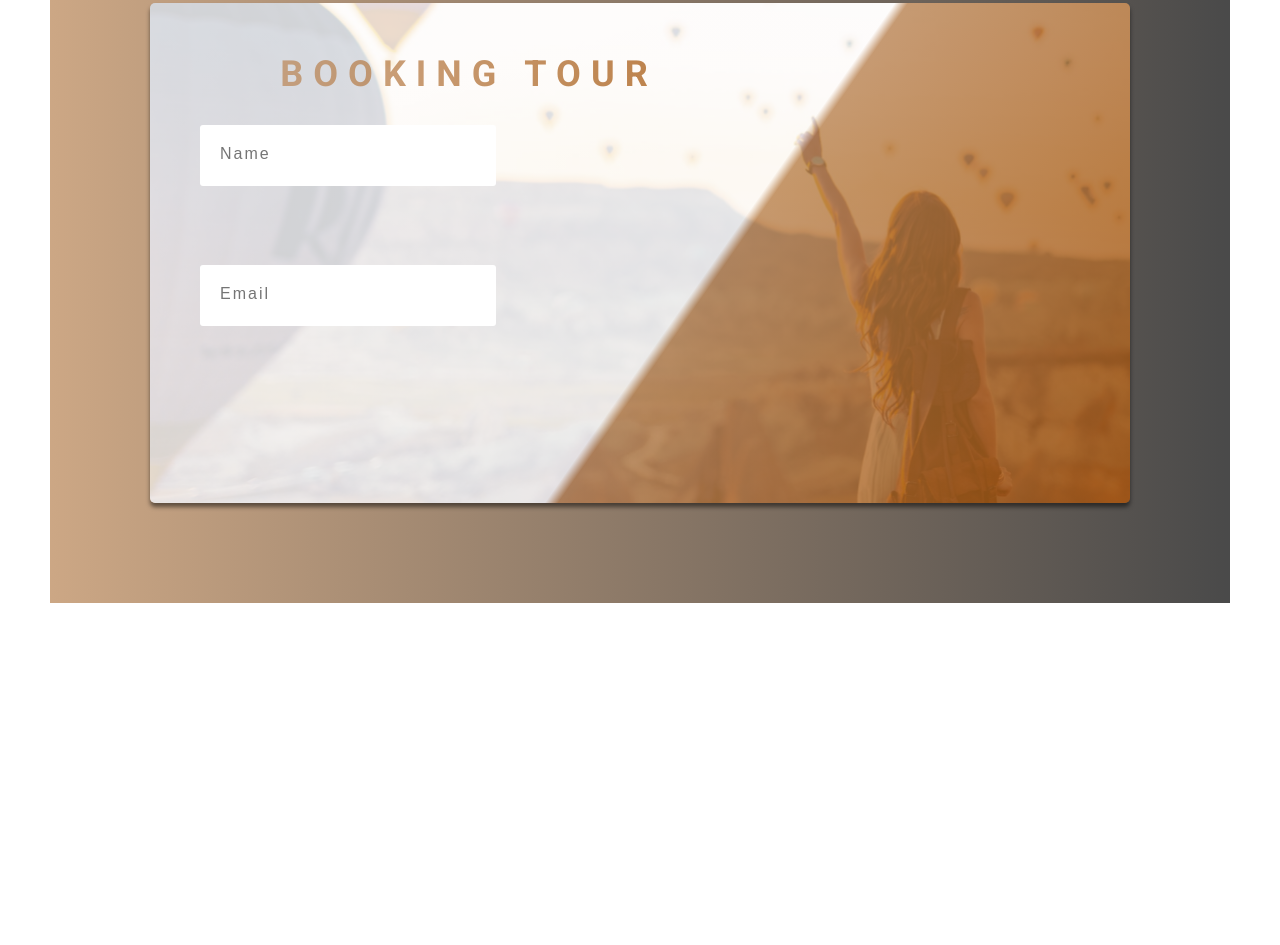
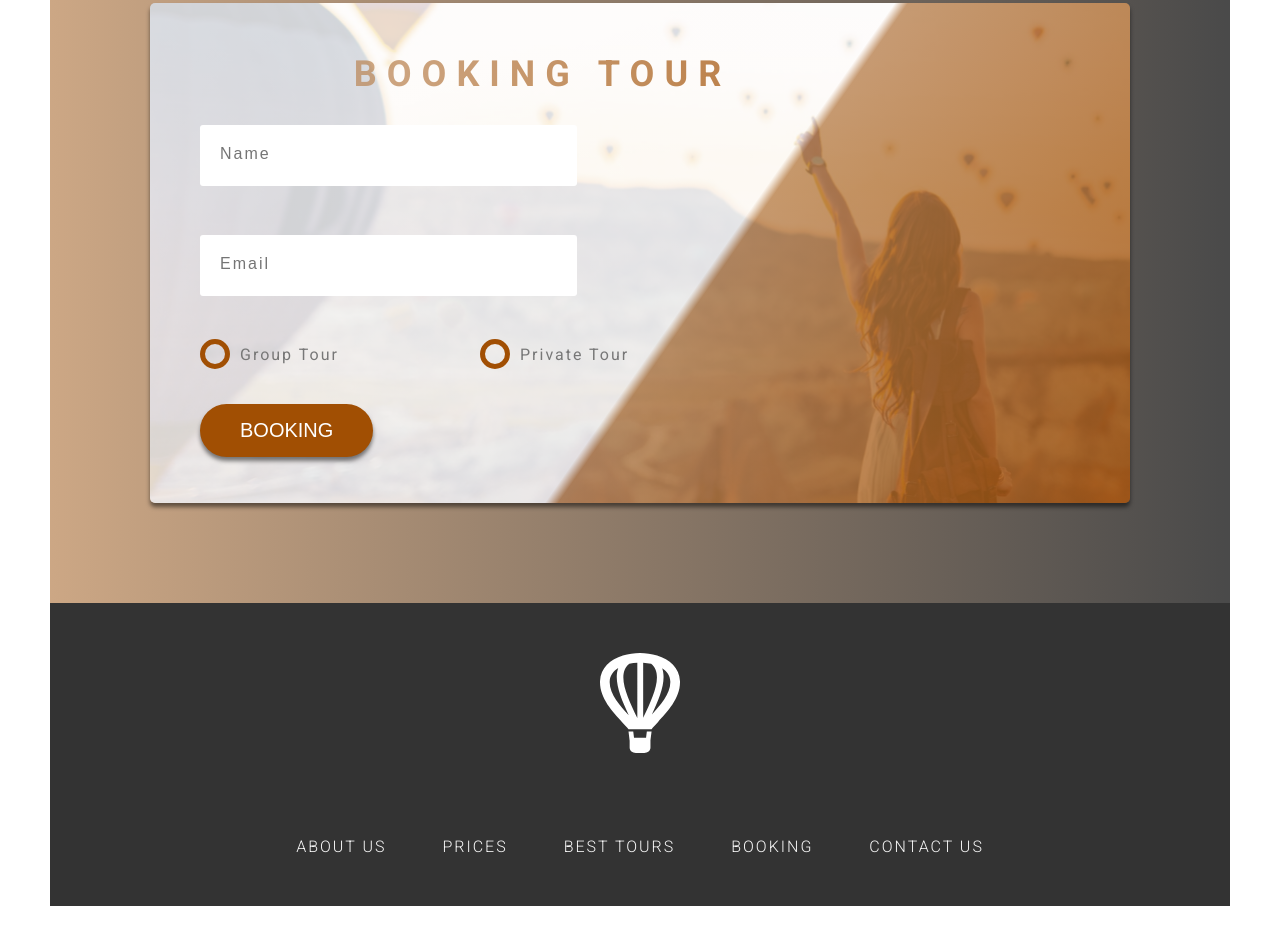
Before and after one commit to AMRedichkina/Frontend-Projects, a plain HTML site: page Project_baloons/index.html in a window 1280 px wide. Shown: the part 4199-5144 px from the top of the page. Before the commit the page ends 4852 px from the top, so only its background shows below. Drawn offline with Linux system fonts and the light colour scheme; files whose address does not match are found by name.

Commit message:
Desktop version(without menu) created

```diff
--- a/Project_baloons/SASS/components/_button.sass
+++ b/Project_baloons/SASS/components/_button.sass
@@ -1,6 +1,6 @@
 // Button component
 .btn
-    &:link, &:visited
+    &, &:link, &:visited
         @include style-link($color-brown-dark)
         position: relative
         padding: 1.5rem 4rem
@@ -9,13 +9,13 @@
         transition: all .2s
         font-size: 2rem
         box-shadow: $box-shadow
-
+        border: none
     &:hover
         transform: translateY(-.3rem)
         box-shadow: $box-shadow
         &::after
             opacity: 0
-            transform: scale(2)
+            transform: scale(150%)
 
     &:active
         transform: translateY(.3rem)
@@ -37,3 +37,10 @@
     &_animated
         animation: btnToUp 2s ease-in .3s
         animation-fill-mode: backwards
+
+    &_brown
+        &, &:link, &:visited
+            background: $color-brown-dark
+            color: $color-white
+        &::after
+            background: $color-brown-dark
--- a/Project_baloons/SASS/components/_form.sass
+++ b/Project_baloons/SASS/components/_form.sass
@@ -6,12 +6,13 @@
     border-radius: .5rem
 
 .form
-    width: 60%
+    width: 75%
     padding-top: 5rem
     padding-left: 5rem
     &__group:not(:last-child)
-        margin-bottom: 5rem
-
+        margin-bottom: 2rem
+    &__group:nth-child(4)
+        margin-bottom: 4rem
     &__input
         font-size: $font-size-paragraph
         letter-spacing: .2rem
@@ -41,3 +42,41 @@
     &__input:placeholder-shown + &__label
         opacity: 0
         visibility: none
+
+    &__group-radio
+        width: 40%
+        display: inline-block
+
+    &__input-radio
+        display: none
+
+    &__label-radio
+        cursor: pointer
+        position: relative
+        padding-left: 4rem
+
+    &__button-radio
+        height: 3rem
+        width: 3rem
+        border-radius: 50%
+        border: .5rem solid $color-brown-dark
+        display: block
+        position: absolute
+        left: 0
+        top: -0.6rem
+        &::after
+            content: ""
+            display: block
+            height: 1.5rem
+            width: 1.5rem
+            border-radius: 50%
+            background: $color-brown-dark
+            position: absolute
+            top: 50%
+            left: 50%
+            transform: translate(-50%, -50%)
+            opacity: 0
+            transition: .4s all
+
+    &__input-radio:checked ~ &__label-radio &__button-radio::after
+        opacity: 1
--- /dev/null
+++ b/Project_baloons/SASS/layout/_footer.sass
@@ -0,0 +1,23 @@
+.footer
+    padding: 5rem
+    background-color: rgba(51, 51, 51, 1)
+    position: relative
+    &__logo
+        width: 8rem
+    &__menu
+        list-style: none
+        text-align: center
+    &__item
+        display: inline-block
+        &:not(:last-child)
+            margin-right: 5rem
+    &__link
+        &:link, &:visited
+            color: $color-gray-light
+            text-decoration: none
+            text-transform: uppercase
+            font-size: $font-size-paragraph
+            letter-spacing: .2rem
+            font-weight: 300
+        // &:active
+        // &:hover
--- a/Project_baloons/SASS/style.sass
+++ b/Project_baloons/SASS/style.sass
@@ -19,4 +19,5 @@
 
 @import "layout/_grid.sass"
 @import "layout/_header.sass"
+@import "layout/_footer.sass"
 @import "pages/_home.sass"
--- a/Project_baloons/index.html
+++ b/Project_baloons/index.html
@@ -232,12 +232,41 @@
                                     <input type="email" class="form__input" placeholder="Email" id="email" required>
                                     <label for="email" class="form__label">Email</label>
                                 </div>
+                                <div class="form__group">
+                                    <div class="form__group-radio">
+                                        <input type="radio" class="form__input-radio" id="tour-1" name="checked">
+                                        <label for="tour-1" class="form__label-radio"><span class="form__button-radio"></span> Group Tour</label>
+                                    </div>
+                                    <div class="form__group-radio">
+                                        <input type="radio" class="form__input-radio" id="tour-2" name="checked">
+                                        <label for="tour-2" class="form__label-radio"><span class="form__button-radio"></span> Private Tour</label>
+                                    </div>
+                                </div>
+                                <div class="form-group">
+                                    <button href="#" class="btn btn_brown">Booking</button>
+                                </div>
                             </form>
                         </div>
                     </div>
                 </div>
             </section>
         </main>
+        <footer class="footer">
+            <div class="row text-align-center">
+                <a href="#" >
+                    <img src="icons/icon-logo.svg" alt="logo" class="footer__logo">
+                </a>
+            </div>
+            <div class="row">
+                <ul class="footer__menu">
+                    <li class="footer__item"><a href="#" class="footer__link">About Us</a></li>
+                    <li class="footer__item"><a href="#" class="footer__link">Prices</a></li>
+                    <li class="footer__item"><a href="#" class="footer__link">Best tours</a></li>
+                    <li class="footer__item"><a href="#" class="footer__link">Booking</a></li>
+                    <li class="footer__item"><a href="#" class="footer__link">Contact Us</a></li>
+                </ul>
+            </div>
+        </footer>
     </div>
 
     <!-- Experiment with the float representation system -->
```
Also changed, not shown: Project_baloons/css/style.css, 1 other file.
